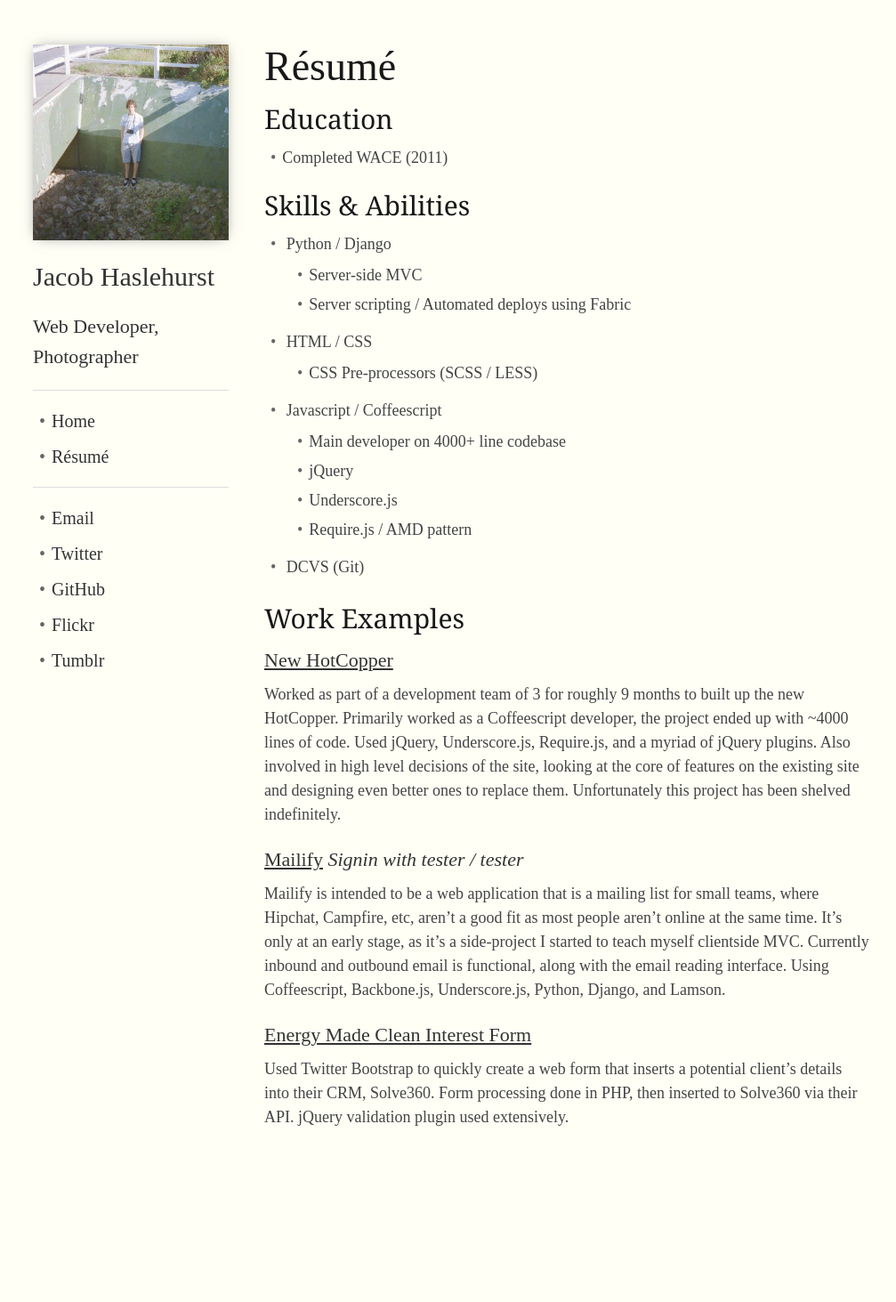
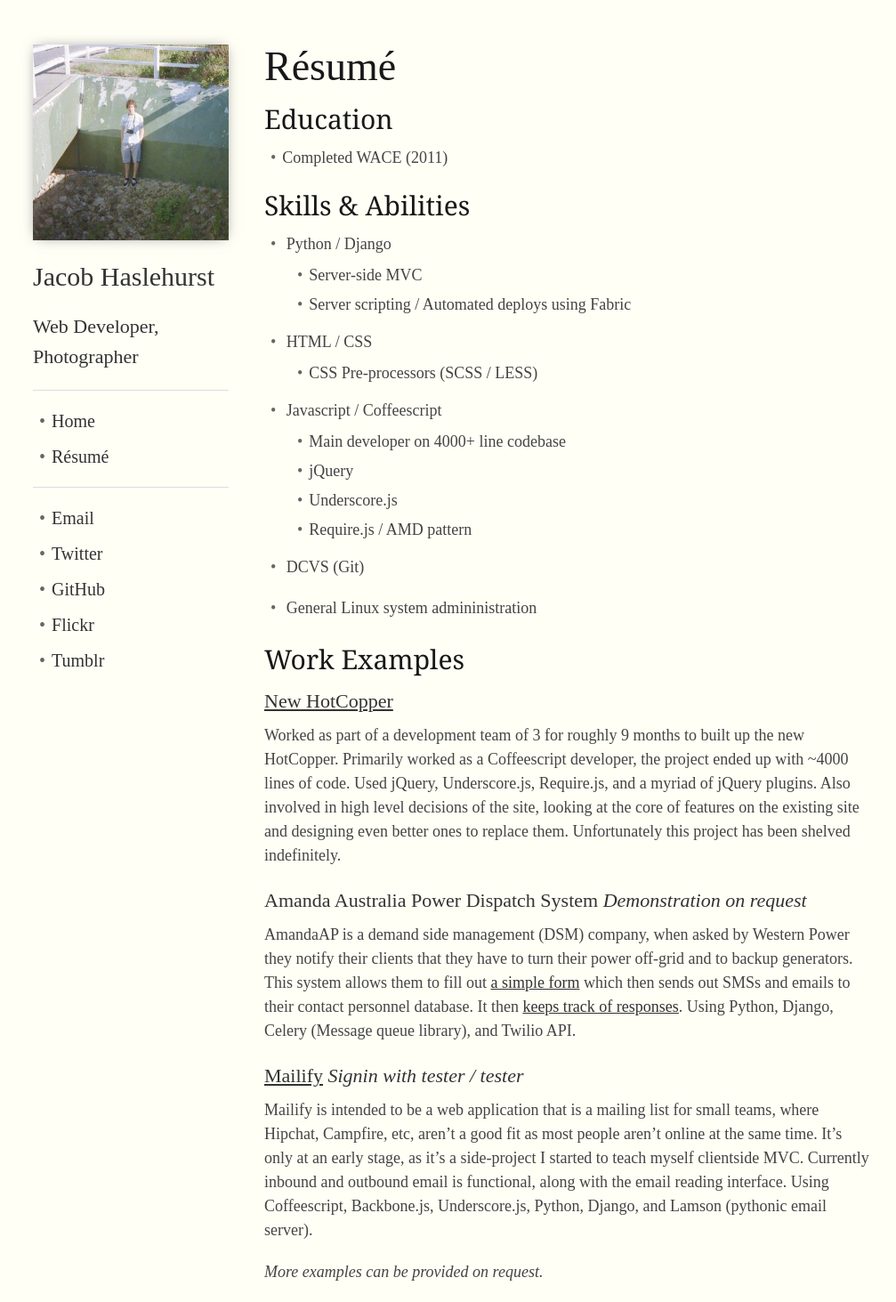
Before and after one commit to jacobh/hzy, a Jekyll site: the page built from resume.html, in a window 1280 px wide. Shown: the whole page at 89% size, without its empty margins (123-1130 px from the left). Built offline with Jekyll 4.4.1, drawn with Linux system fonts in a browser that asks for light colours; before the commit the page ends 1289 px from its top, so only the background shows below that.

Commit message:
Added AmandaAP example, removed EMC example

```diff
--- a/resume.html
+++ b/resume.html
@@ -32,20 +32,23 @@ weight: 5
 
 - DCVS (Git)
 
+- General Linux system admininistration
+
 ## Work Examples
 
 ### [New HotCopper](http://beta.hotcopper.com)
 
 Worked as part of a development team of 3 for roughly 9 months to built up the new HotCopper. Primarily worked as a Coffeescript developer, the project ended up with ~4000 lines of code. Used jQuery, Underscore.js, Require.js, and a myriad of jQuery plugins. Also involved in high level decisions of the site, looking at the core of features on the existing site and designing even better ones to replace them. Unfortunately this project has been shelved indefinitely.
 
+### Amanda Australia Power Dispatch System *Demonstration on request*
+
+AmandaAP is a demand side management (DSM) company, when asked by Western Power they notify their clients that they have to turn their power off-grid and to backup generators. This system allows them to fill out [a simple form](http://cl.ly/image/1E1s3y3x1t2W) which then sends out SMSs and emails to their contact personnel database. It then [keeps track of responses](http://cl.ly/image/3N002B2W2C2b). Using Python, Django, Celery (Message queue library), and Twilio API.
+
 ### [Mailify](http://mailify.co/signin/) *Signin with tester / tester*
 
-Mailify is intended to be a web application that is a mailing list for small teams, where Hipchat, Campfire, etc, aren't a good fit as most people aren't online at the same time. It's only at an early stage, as it's a side-project I started to teach myself clientside MVC. Currently inbound and outbound email is functional, along with the email reading interface. Using Coffeescript, Backbone.js, Underscore.js, Python, Django, and Lamson.
+Mailify is intended to be a web application that is a mailing list for small teams, where Hipchat, Campfire, etc, aren't a good fit as most people aren't online at the same time. It's only at an early stage, as it's a side-project I started to teach myself clientside MVC. Currently inbound and outbound email is functional, along with the email reading interface. Using Coffeescript, Backbone.js, Underscore.js, Python, Django, and Lamson (pythonic email server).
 
-
-### [Energy Made Clean Interest Form](http://energymadeclean.com/index.php/our-business/power/registeryourinterest)
-
-Used Twitter Bootstrap to quickly create a web form that inserts a potential client's details into their CRM, Solve360. Form processing done in PHP, then inserted to Solve360 via their API. jQuery validation plugin used extensively.
+*More examples can be provided on request.*
 {% endcapture %}
 <article id="resume">
     {{ resume_markdown|markdownify }}
```
